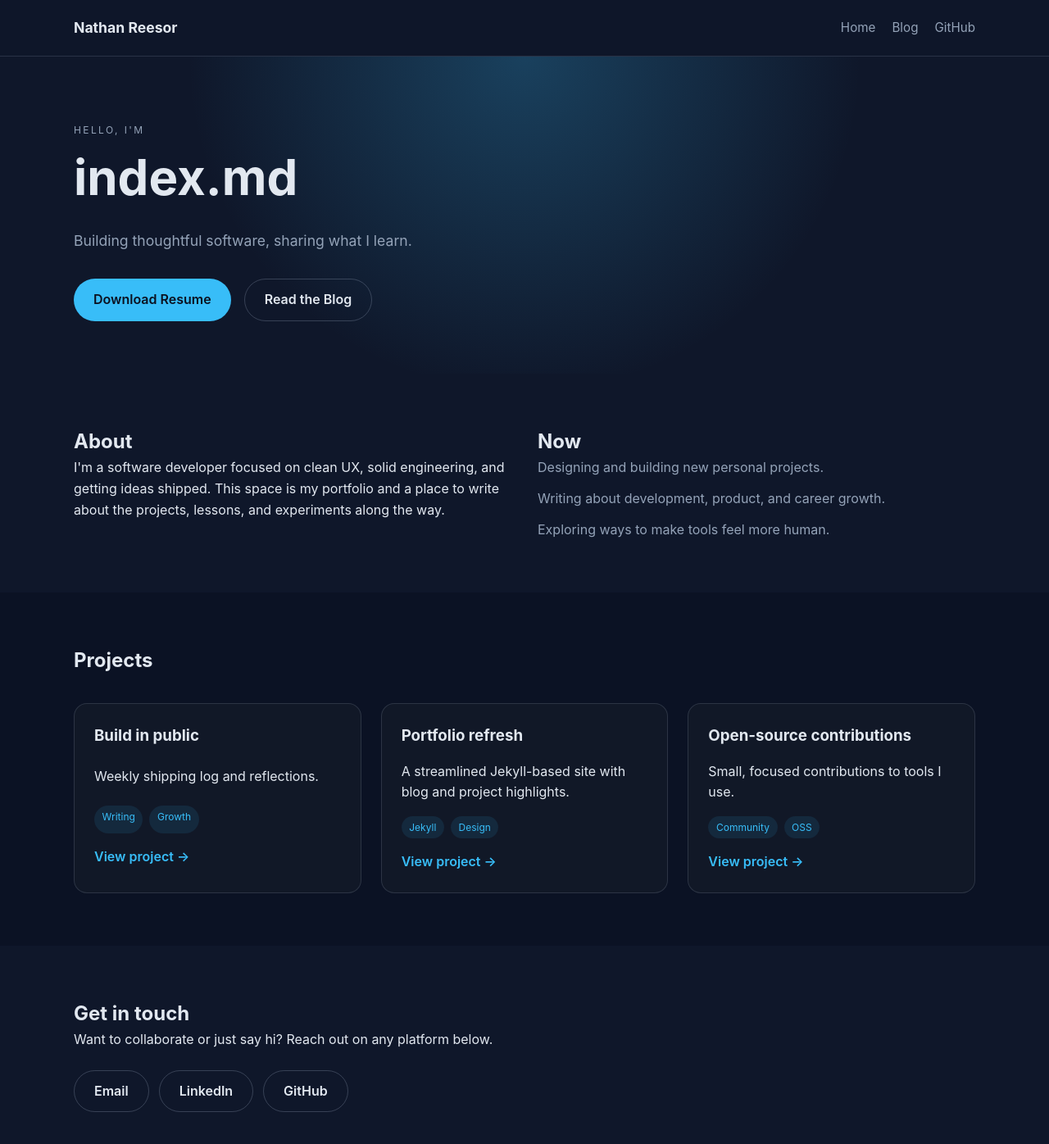
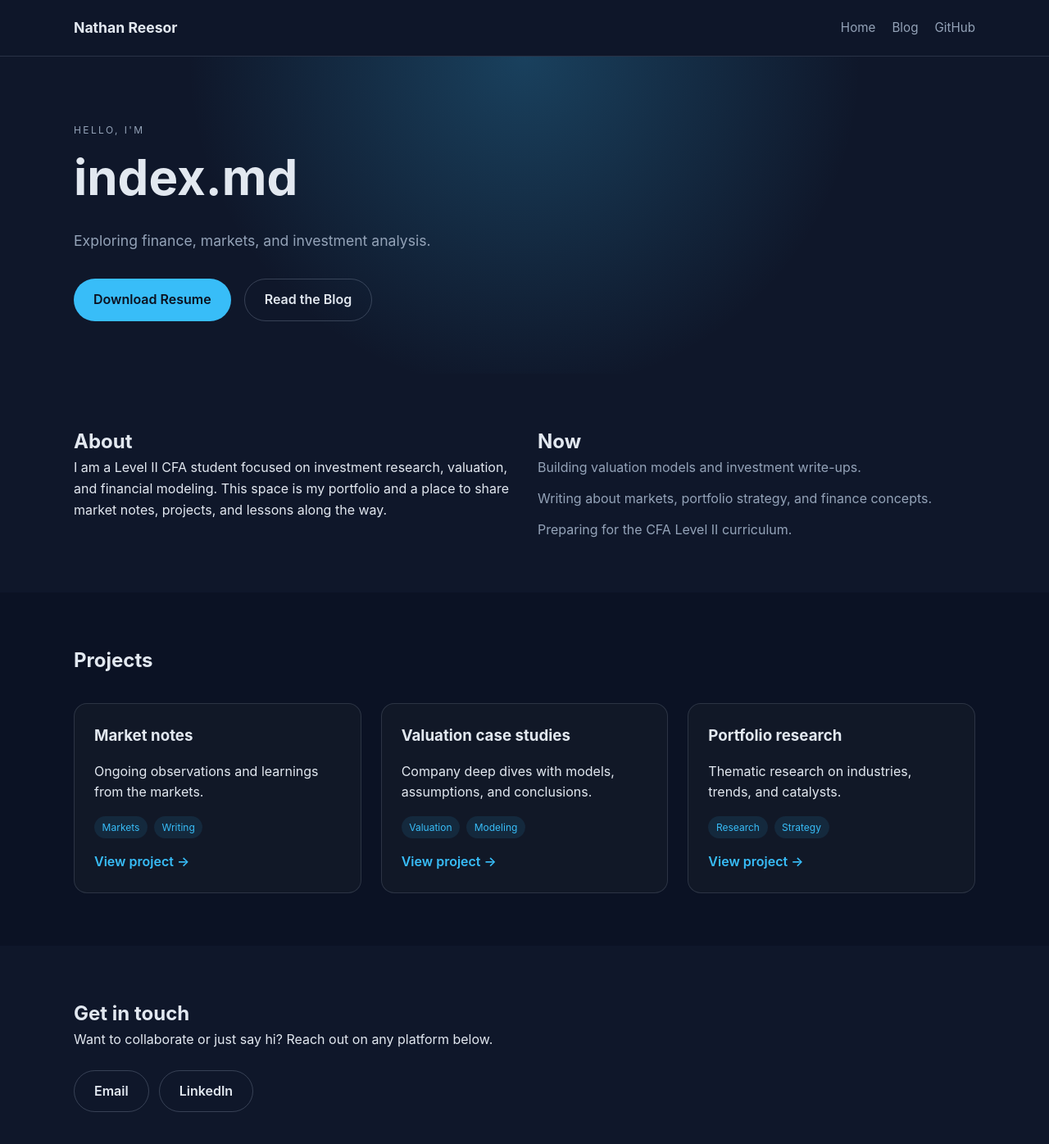
Before and after one commit to NathanReesor/NathanReesor.github.io, a Jekyll site: the page built from index.md, in a window 1280 px wide and 1400 px high. Shown: the top 1396 px of the window at 82% size. Built offline with Jekyll 4.4.1, drawn with Linux system fonts in a browser that asks for light colours.

Commit message:
Update home page for finance focus

```diff
--- a/index.md
+++ b/index.md
@@ -2,35 +2,33 @@
 layout: home
 name: Nathan Reesor
 title: Home
-tagline: Building thoughtful software, sharing what I learn.
+tagline: Exploring finance, markets, and investment analysis.
 about: >-
-  I'm a software developer focused on clean UX, solid engineering, and getting
-  ideas shipped. This space is my portfolio and a place to write about the
-  projects, lessons, and experiments along the way.
+  I am a Level II CFA student focused on investment research, valuation, and
+  financial modeling. This space is my portfolio and a place to share market
+  notes, projects, and lessons along the way.
 now:
-  - Designing and building new personal projects.
-  - Writing about development, product, and career growth.
-  - Exploring ways to make tools feel more human.
+  - Building valuation models and investment write-ups.
+  - Writing about markets, portfolio strategy, and finance concepts.
+  - Preparing for the CFA Level II curriculum.
 projects:
-  - name: Build in public
-    description: Weekly shipping log and reflections.
-    tags: [Writing, Growth]
+  - name: Market notes
+    description: Ongoing observations and learnings from the markets.
+    tags: [Markets, Writing]
     link: /blog/
-  - name: Portfolio refresh
-    description: A streamlined Jekyll-based site with blog and project highlights.
-    tags: [Jekyll, Design]
+  - name: Valuation case studies
+    description: Company deep dives with models, assumptions, and conclusions.
+    tags: [Valuation, Modeling]
     link: /
-  - name: Open-source contributions
-    description: Small, focused contributions to tools I use.
-    tags: [Community, OSS]
-    link: https://github.com/NathanReesor
+  - name: Portfolio research
+    description: Thematic research on industries, trends, and catalysts.
+    tags: [Research, Strategy]
+    link: /
 contact: >-
   Want to collaborate or just say hi? Reach out on any platform below.
 links:
   - label: Email
     url: mailto:hello@nathanreesor.com
   - label: LinkedIn
-    url: https://www.linkedin.com/in/nathanreesor
-  - label: GitHub
-    url: https://github.com/NathanReesor
+    url: https://www.linkedin.com/in/nathan-reesor
 ---
```
